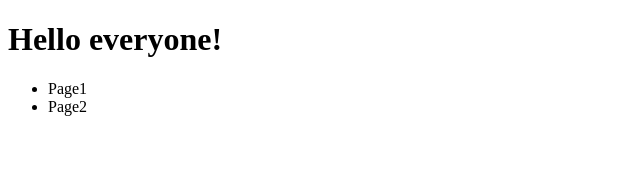
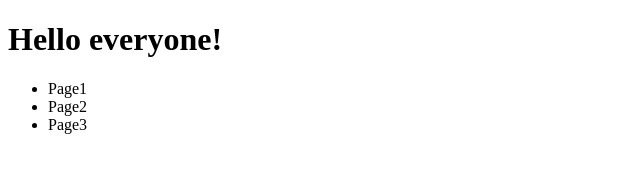
Before and after one commit to Phearun-chhun/merge_branch_1, a plain HTML site: page index.html in a window 1280 px wide. Shown: the full height of the page, 0-640 px from the left. Drawn offline with Linux system fonts and the light colour scheme.

Commit message:
add page 3

```diff
--- a/index.html
+++ b/index.html
@@ -11,6 +11,7 @@
     <ul>
         <li>Page1</li>
         <li>Page2</li>
+        <li>Page3</li>
     </ul>
 </body>
 </html>
```
